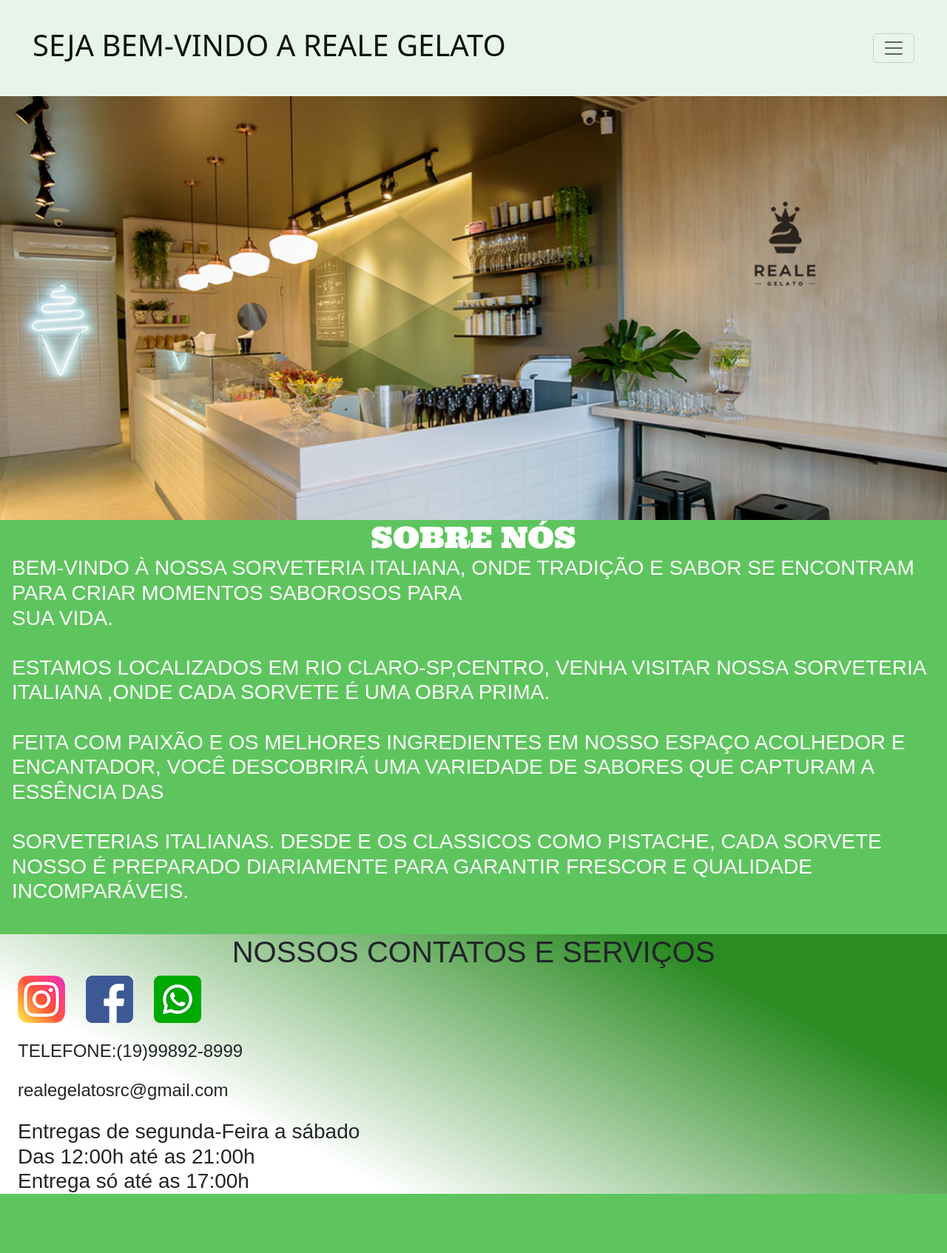
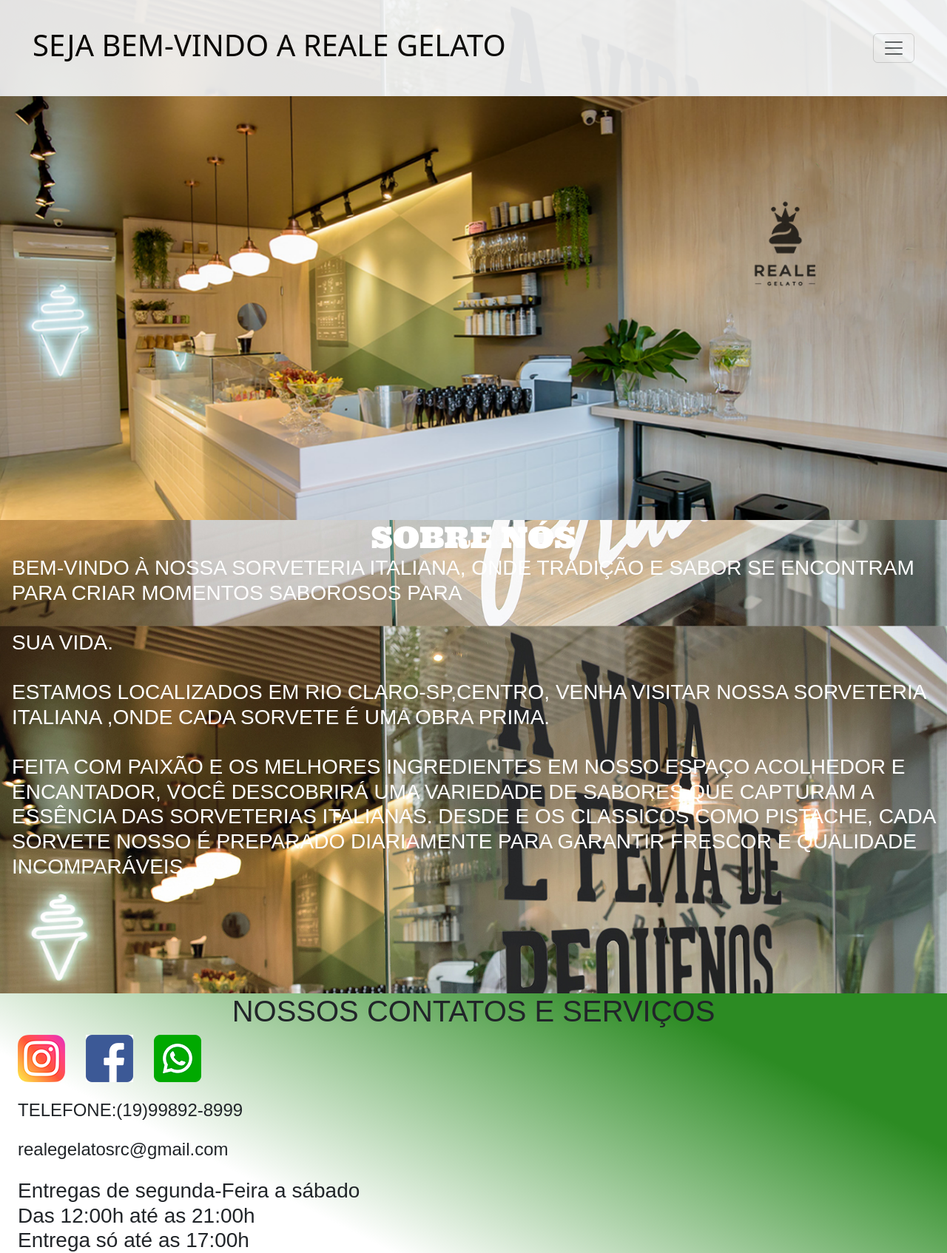
Before and after one commit to Kevinreisdacruz/projetointegrador, a PHP site: page / in a window 1280 px wide. Shown: the whole page at 74% size. Before the commit the page ends 1614 px from the top, so only its background shows below. Run offline with PHP 8.4, Linux system fonts and the light colour scheme; some web fonts are replaced.

Commit message:
acho q agr a imagem foi

```diff
--- a/css/style.css
+++ b/css/style.css
@@ -11,7 +11,9 @@
 
 
 body{
-    background-color: rgb(94, 197, 94);
+    background-image: url(/imagefundos/fundosobrenos.jpg);
+    background-size: cover;
+    background-attachment: fixed;
 }
 
 
@@ -36,7 +38,8 @@ body{
 
 .fundosobrenos{
 
-    height: 35rem;
+    width: auto;
+    height: 40rem;
 
 
 
--- a/index.html
+++ b/index.html
@@ -66,10 +66,10 @@
 
   <div class="fundosobrenos">
     <h1>SOBRE NÓS</h1>
-    <h3>BEM-VINDO À NOSSA SORVETERIA ITALIANA, ONDE TRADIÇÃO E SABOR SE ENCONTRAM PARA CRIAR MOMENTOS SABOROSOS PARA <br> SUA
+    <h3>BEM-VINDO À NOSSA SORVETERIA ITALIANA, ONDE TRADIÇÃO E SABOR SE ENCONTRAM PARA CRIAR MOMENTOS SABOROSOS PARA <br><br> SUA
       VIDA. <br><br> ESTAMOS LOCALIZADOS EM RIO CLARO-SP,CENTRO, VENHA VISITAR NOSSA SORVETERIA ITALIANA ,ONDE CADA
       SORVETE É UMA OBRA PRIMA. <br><br> FEITA COM PAIXÃO E OS MELHORES INGREDIENTES EM NOSSO ESPAÇO ACOLHEDOR E
-      ENCANTADOR, VOCÊ DESCOBRIRÁ UMA VARIEDADE DE SABORES QUE CAPTURAM A ESSÊNCIA DAS <br><br> SORVETERIAS ITALIANAS. DESDE E OS
+      ENCANTADOR, VOCÊ DESCOBRIRÁ UMA VARIEDADE DE SABORES QUE CAPTURAM A ESSÊNCIA DAS SORVETERIAS ITALIANAS. DESDE E OS
       CLASSICOS COMO PISTACHE, CADA SORVETE NOSSO É PREPARADO DIARIAMENTE PARA GARANTIR FRESCOR E QUALIDADE
       INCOMPARÁVEIS. </h3>
   </div>
```
